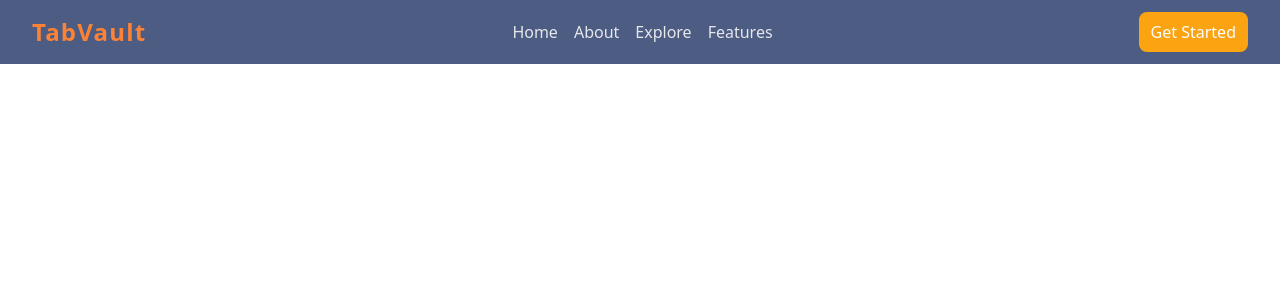
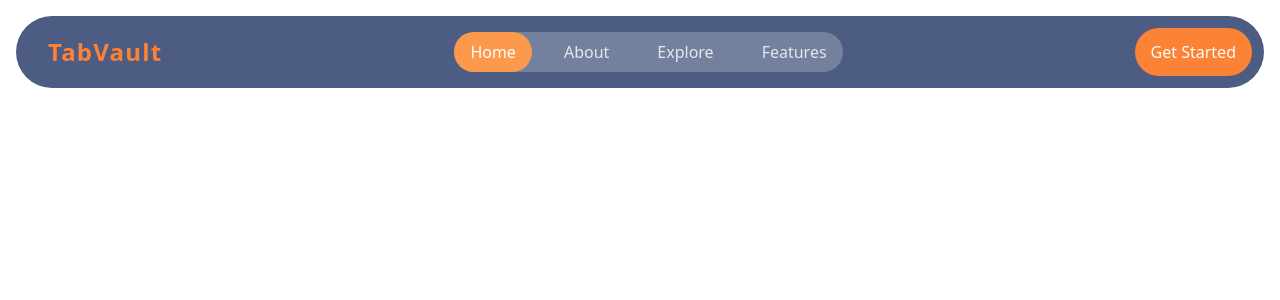
Before and after one commit to chadiboudaher/tabvault, a React (Vite) app: page / in a window 1280 px wide. Shown: the top 300 px of the page. Built offline with nearby package versions, Linux system fonts and the light colour scheme.

Commit message:
Second BETTER design for Header

```diff
--- a/src/components/Header.jsx
+++ b/src/components/Header.jsx
@@ -1,15 +1,56 @@
-import React from "react";
+import React, { useState } from "react";
 
 const Header = () => {
+  const [currentNav, setCurrentNav] = useState("1");
+
+  const navTitles = [
+    {
+      id: "1",
+      title: "Home",
+    },
+    {
+      id: "2",
+      title: "About",
+    },
+    {
+      id: "3",
+      title: "Explore",
+    },
+    {
+      id: "4",
+      title: "Features",
+    },
+  ];
+
+  function handleClickedNav(id) {
+    setCurrentNav(id);
+    console.log(currentNav);
+  }
+
   return (
-    <header className="flex justify-between items-center px-8 py-3 bg-prussian-blue-400 text-alabaster-grey-50">
+    <header className="flex justify-between items-center pl-8 pr-3 py-3 bg-prussian-blue-400 text-alabaster-grey-50 rounded-[50px] my-4 mx-4">
       <h1 className="text-2xl font-bold tracking-wider text-pumpkin-spice-500">
         TabVault
       </h1>
 
-      <nav>
-        <ul className="flex gap-4 text-xm sm:text-xm text-gray-200">
-          <li>
+      <nav className="bg-prussian-blue-300 rounded-full">
+        <ul className="flex items-center gap-4 text-xm sm:text-xm text-gray-200">
+          {navTitles.map((nav) => (
+            <li key={nav.id}>
+              <a
+                href={`#${nav.title.toLowerCase()}`}
+                onClick={() => handleClickedNav(nav.id)}
+                className={`block px-4 py-2 rounded-full transition-all duration-400 ${
+                  currentNav === nav.id
+                    ? "bg-pumpkin-spice-400 text-white"
+                    : "hover:bg-gray-700"
+                }`}
+              >
+                {nav.title}
+              </a>
+            </li>
+          ))}
+          {/* <li>
             <a href="#home">Home</a>
           </li>
           <li>
@@ -20,11 +61,11 @@ const Header = () => {
           </li>
           <li>
             <a href="#features">Features</a>
-          </li>
+          </li> */}
         </ul>
       </nav>
 
-      <button className="py-2 px-3 bg-orange-500 rounded-lg">
+      <button className="py-3 px-4 bg-pumpkin-spice-500 rounded-[40px]">
         Get Started
       </button>
     </header>
```
